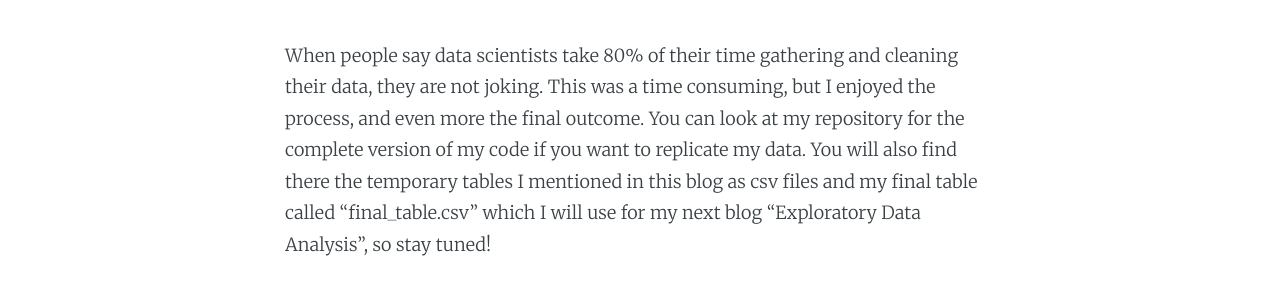
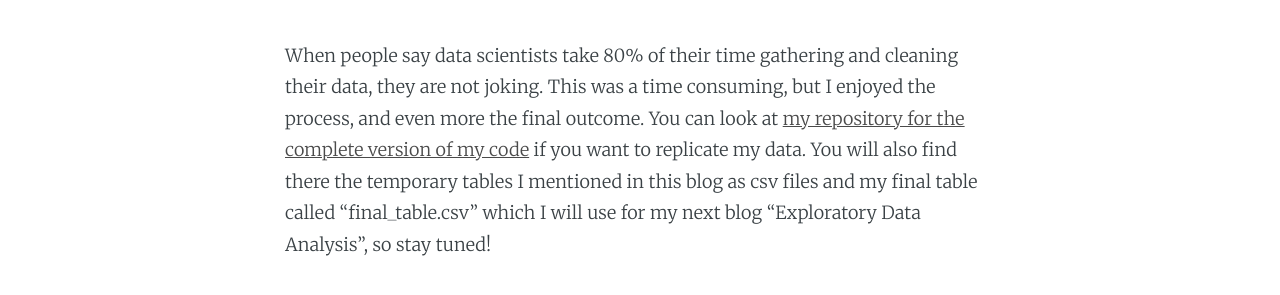
Before and after one commit to isaacaguilar97/my-blog, a Jekyll site: the page built from _posts/2023-12-11-NBA-Data-Extraction-and-Cleaning.md, in a window 1280 px wide and 900 px high, scrolled down 6127 px. Shown: the part 216-511 px from the top of the window. Built offline with Jekyll 4.4.1, drawn with Linux system fonts in a browser that asks for light colours; nearby versions of some CDN libraries; some of the changed lines change nothing that is shown.

Commit message:
adding link to my repo

```diff
--- a/_posts/2023-12-11-NBA-Data-Extraction-and-Cleaning.md
+++ b/_posts/2023-12-11-NBA-Data-Extraction-and-Cleaning.md
@@ -103,6 +103,6 @@
 
 <p><img src="https://isaacaguilar97.github.io/my-blog/assets/images/final_table.png" alt="Final Table" width="700"/></p>
 
-<p>When people say data scientists take 80% of their time gathering and cleaning their data, they are not joking. This was a time consuming, but I enjoyed the process, and even more the final outcome. You can look at my repository for the complete version of my code if you want to replicate my data. You will also find there the temporary tables I mentioned in this blog as csv files and my final table called “final_table.csv” which I will use for my next blog “Exploratory Data Analysis”, so stay tuned!</p>
+<p>When people say data scientists take 80% of their time gathering and cleaning their data, they are not joking. This was a time consuming, but I enjoyed the process, and even more the final outcome. You can look at <a href="https://github.com/isaacaguilar97/you-in-nba">my repository for the complete version of my code</a> if you want to replicate my data. You will also find there the temporary tables I mentioned in this blog as csv files and my final table called “final_table.csv” which I will use for my next blog “Exploratory Data Analysis”, so stay tuned!</p>
 
 <p>Happy Data Wrangling!</p>
```
